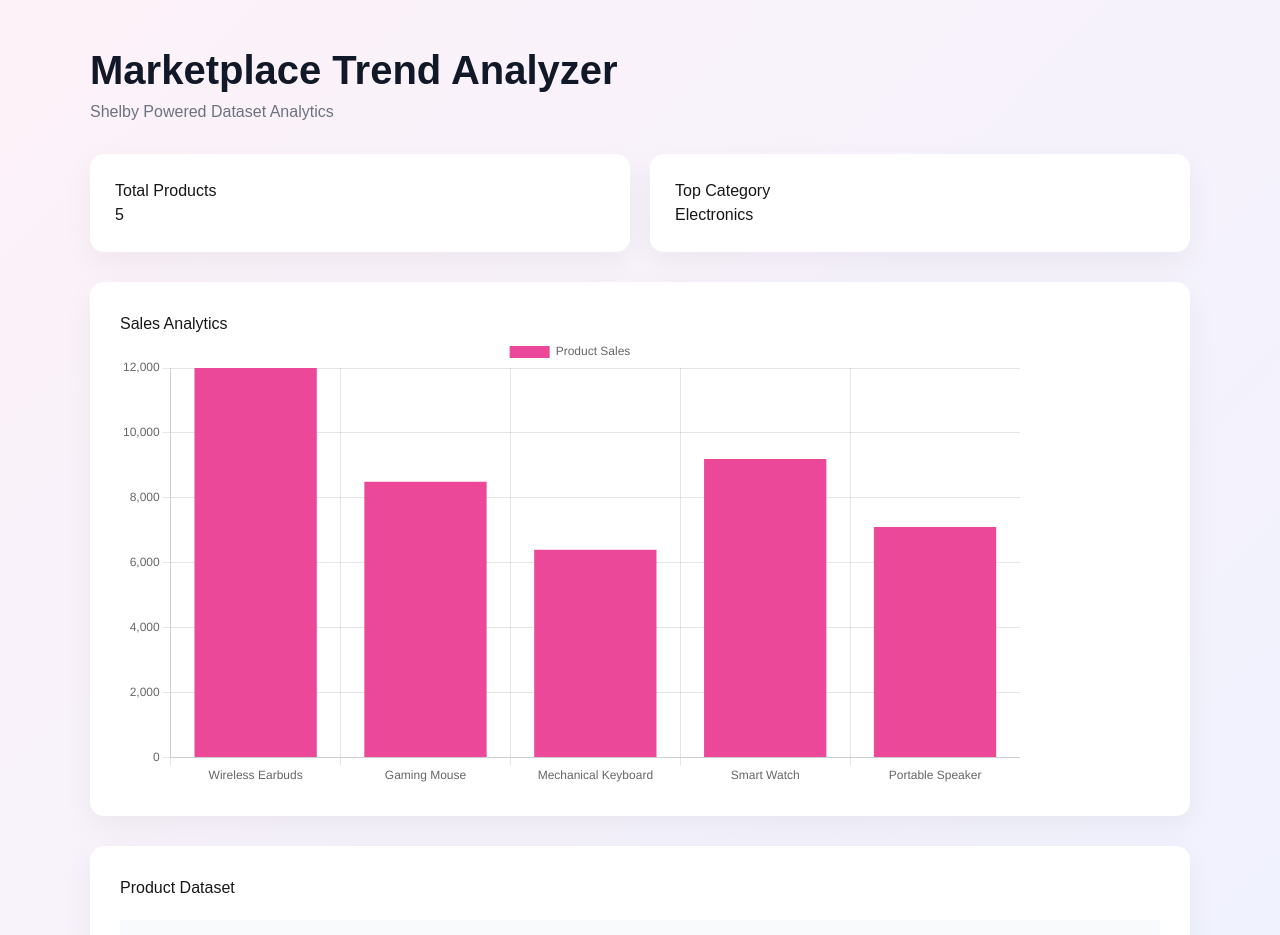
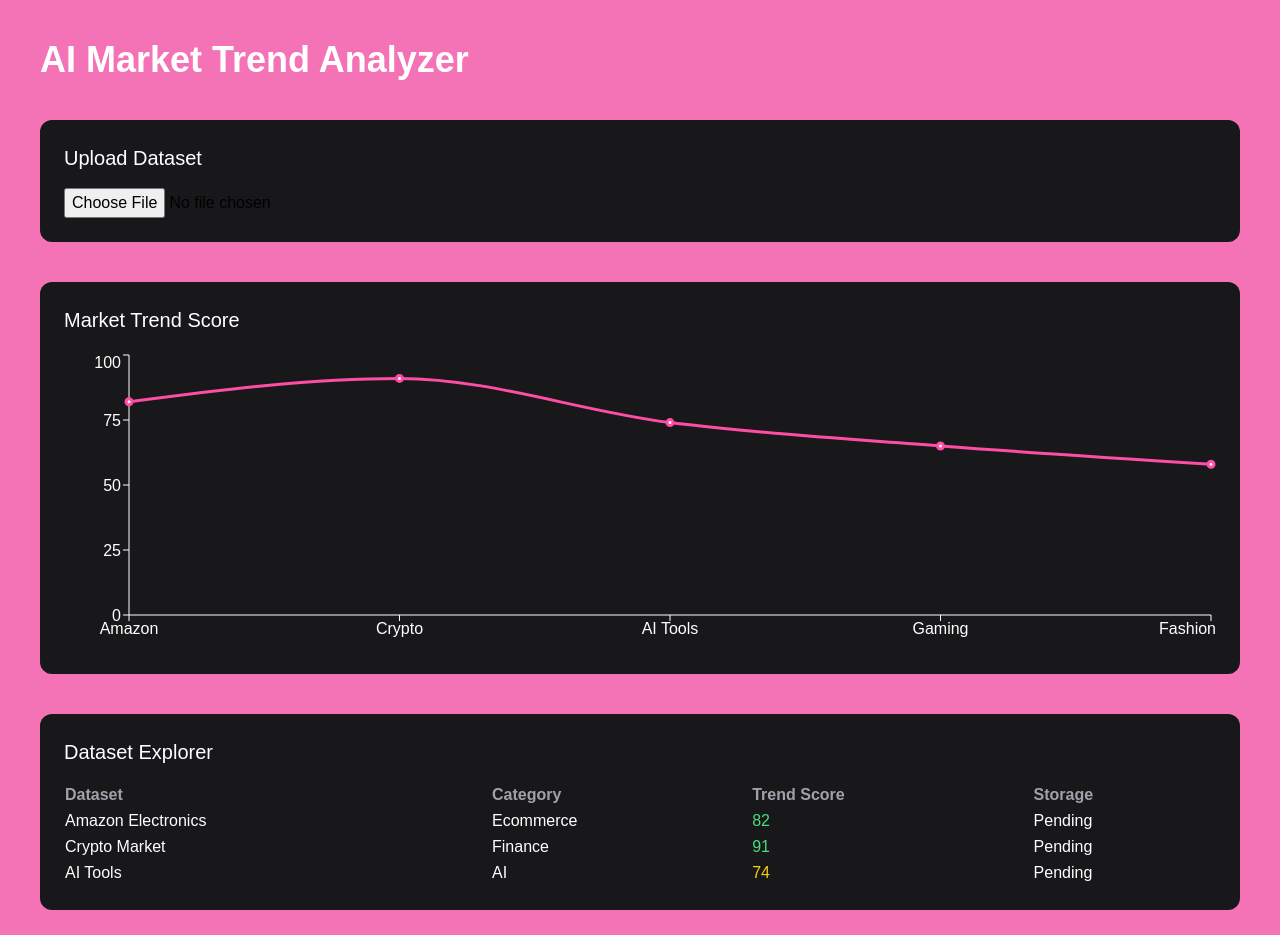
Before and after one commit to RUUUUUUUUUUUU/market-trend-analyzer, a Next.js app: page / in a window 1280 px wide. Shown: the top 935 px of the page. Built offline with nearby package versions, Linux system fonts and the light colour scheme.

Commit message:
main dashboard

```diff
--- a/app/page.tsx
+++ b/app/page.tsx
@@ -1,154 +1,105 @@
 "use client"
 
-import products from "../data/products.json"
+import { useState } from "react"
+import {
+  LineChart,
+  Line,
+  XAxis,
+  YAxis,
+  Tooltip,
+  ResponsiveContainer
+} from "recharts"
 
-import {
-  Chart as ChartJS,
-  CategoryScale,
-  LinearScale,
-  BarElement,
-  Title,
-  Tooltip,
-  Legend
-} from "chart.js"
-
-import { Bar } from "react-chartjs-2"
-
-ChartJS.register(
-  CategoryScale,
-  LinearScale,
-  BarElement,
-  Title,
-  Tooltip,
-  Legend
-)
+const chartData = [
+  { name: "Amazon", score: 82 },
+  { name: "Crypto", score: 91 },
+  { name: "AI Tools", score: 74 },
+  { name: "Gaming", score: 65 },
+  { name: "Fashion", score: 58 }
+]
 
 export default function Home() {
 
-  const chartData = {
-    labels: products.map((p:any)=>p.name),
-    datasets: [
-      {
-        label: "Product Sales",
-        data: products.map((p:any)=>p.sales),
-        backgroundColor:"#ec4899"
-      }
-    ]
-  }
+  const [file, setFile] = useState<File | null>(null)
 
   return (
+    <div className="min-h-screen bg-pink-400 text-white p-10">
 
-    <div style={{
-      minHeight:"100vh",
-      background:"linear-gradient(135deg,#fdf2f8,#eef2ff)",
-      padding:"40px"
-    }}>
-
-      <div style={{
-        maxWidth:"1100px",
-        margin:"auto"
-      }}>
-
-        <h1 style={{
-          fontSize:"40px",
-          fontWeight:"bold",
-          color:"#111827"
-        }}>
-          Marketplace Trend Analyzer
+      <h1 className="text-4xl font-bold mb-10">
+        AI Market Trend Analyzer
       </h1>
 
-        <p style={{
-          color:"#6b7280",
-          marginBottom:"30px"
-        }}>
-          Shelby Powered Dataset Analytics
+      {/* Upload */}
+      <div className="bg-zinc-900 p-6 rounded-xl mb-10">
+        <h2 className="text-xl mb-4">Upload Dataset</h2>
+
+        <input
+          type="file"
+          onChange={(e)=>setFile(e.target.files?.[0] || null)}
+          className="text-black"
+        />
+
+        {file && (
+          <p className="mt-3 text-green-400">
+            Dataset Ready: {file.name}
           </p>
-
-
-        <div style={{
-          display:"flex",
-          gap:"20px",
-          marginBottom:"30px"
-        }}>
-
-          <div style={{
-            flex:1,
-            background:"#ffffff",
-            padding:"25px",
-            borderRadius:"14px",
-            boxShadow:"0 10px 30px rgba(0,0,0,0.05)"
-          }}>
-            <h3>Total Products</h3>
-            <h2>{products.length}</h2>
+        )}
       </div>
 
-          <div style={{
-            flex:1,
-            background:"#ffffff",
-            padding:"25px",
-            borderRadius:"14px",
-            boxShadow:"0 10px 30px rgba(0,0,0,0.05)"
-          }}>
-            <h3>Top Category</h3>
-            <h2>Electronics</h2>
+      {/* Chart */}
+      <div className="bg-zinc-900 p-6 rounded-xl mb-10">
+        <h2 className="text-xl mb-4">Market Trend Score</h2>
+
+        <ResponsiveContainer width="100%" height={300}>
+          <LineChart data={chartData}>
+            <XAxis dataKey="name" stroke="#fff"/>
+            <YAxis stroke="#fff"/>
+            <Tooltip />
+            <Line type="monotone" dataKey="score" stroke="#ff4da6" strokeWidth={3}/>
+          </LineChart>
+        </ResponsiveContainer>
       </div>
 
-        </div>
+      {/* Table */}
+      <div className="bg-zinc-900 p-6 rounded-xl">
 
+        <h2 className="text-xl mb-4">
+          Dataset Explorer
+        </h2>
 
-        <div style={{
-          background:"#ffffff",
-          padding:"30px",
-          borderRadius:"14px",
-          marginBottom:"30px",
-          boxShadow:"0 10px 30px rgba(0,0,0,0.05)"
-        }}>
-
-          <h2>Sales Analytics</h2>
-
-          <div style={{maxWidth:"900px"}}>
-            <Bar data={chartData}/>
-          </div>
-
-        </div>
-
-
-        <div style={{
-          background:"#ffffff",
-          padding:"30px",
-          borderRadius:"14px",
-          boxShadow:"0 10px 30px rgba(0,0,0,0.05)"
-        }}>
-
-          <h2>Product Dataset</h2>
-
-          <table style={{
-            width:"100%",
-            marginTop:"20px",
-            borderCollapse:"collapse"
-          }}>
+        <table className="w-full">
 
           <thead>
-              <tr style={{background:"#f9fafb"}}>
-                <th style={{padding:"12px"}}>Product</th>
+            <tr className="text-left text-zinc-400">
+              <th>Dataset</th>
               <th>Category</th>
-                <th>Price</th>
-                <th>Rating</th>
-                <th>Sales</th>
+              <th>Trend Score</th>
+              <th>Storage</th>
             </tr>
           </thead>
 
-            <tbody>
+          <tbody className="space-y-2">
 
-            {products.map((p:any,i:number)=>(
-              <tr key={i}>
-                <td style={{padding:"12px"}}>{p.name}</td>
-                <td>{p.category}</td>
-                <td>${p.price}</td>
-                <td>{p.rating}</td>
-                <td>{p.sales}</td>
+            <tr>
+              <td>Amazon Electronics</td>
+              <td>Ecommerce</td>
+              <td className="text-green-400">82</td>
+              <td>Pending</td>
             </tr>
-            ))}
+
+            <tr>
+              <td>Crypto Market</td>
+              <td>Finance</td>
+              <td className="text-green-400">91</td>
+              <td>Pending</td>
+            </tr>
+
+            <tr>
+              <td>AI Tools</td>
+              <td>AI</td>
+              <td className="text-yellow-400">74</td>
+              <td>Pending</td>
+            </tr>
 
           </tbody>
 
@@ -157,8 +108,5 @@ export default function Home() {
       </div>
 
     </div>
-
-    </div>
-
   )
 }
```
Lines whose indentation alone changed are shown as unchanged.
